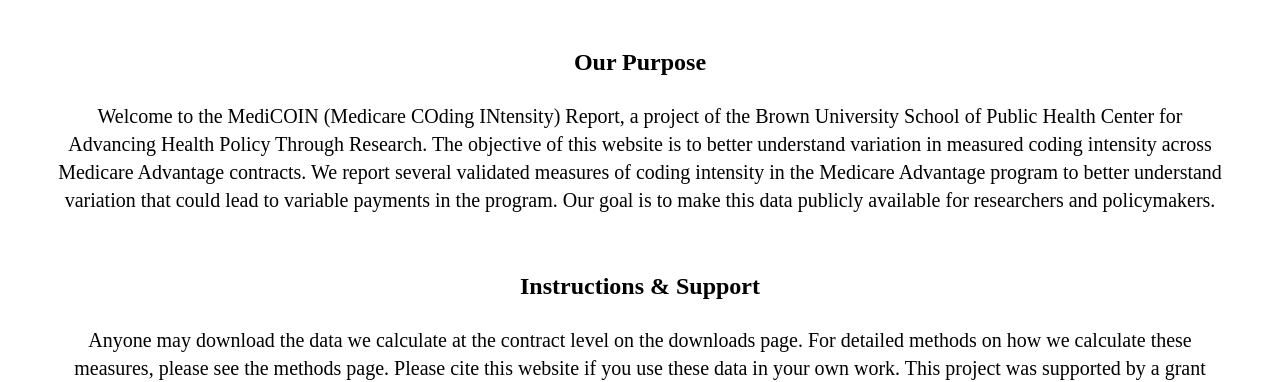
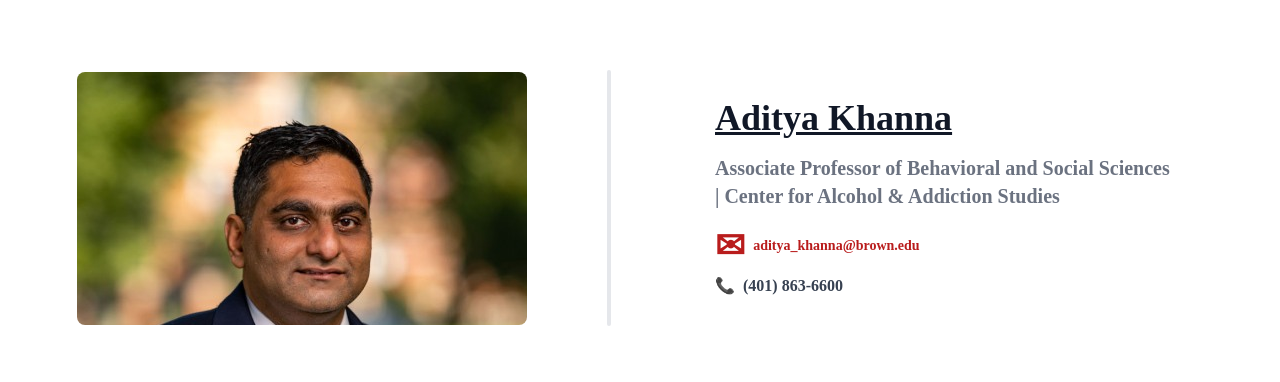
Before and after one commit to fullstackatbrown/khanna-lab, a Next.js app in the folder cadre-site/: page / in a window 1280 px wide. Shown: the part 801-1183 px from the top of the page. Built offline with nearby package versions, Linux system fonts and the light colour scheme; a web font is replaced by a local one.

Commit message:
feat: aditya img and bio

```diff
--- a/cadre-site/src/app/page.tsx
+++ b/cadre-site/src/app/page.tsx
@@ -1,5 +1,51 @@
 'use client';
 import React, { useState, useEffect } from 'react';
+import Image from 'next/image';
+
+function Aditya() {
+  return (
+    <div className="my-2 flex w-full flex-col items-center justify-center gap-x-8 md6:my-10 md6:flex-row md6:gap-x-20 md6:gap-y-6">
+      <div className="flex justify-center">
+        <Image
+          src="/khanna.jpg"
+          alt="Aditya Khanna"
+          width={450}
+          height={400}
+          draggable="false"
+          className="h-auto max-w-full rounded-lg object-none object-top"
+        />
+      </div>
+      <div className="hidden h-64 w-1 rounded bg-gray-200 md6:flex" />
+      <div className="w-full max-w-lg p-6 md6:w-3/5">
+        <div className="space-y-4">
+          <h1 className="text-2xl font-semibold text-gray-900 underline md6:text-4xl">
+            Aditya Khanna
+          </h1>
+
+          <p className="text-sm text-gray-500 sm:text-lg md6:text-xl">
+            Associate Professor of Behavioral and Social Sciences | Center for
+            Alcohol & Addiction Studies
+          </p>
+
+          <div className="text-base md6:space-y-2">
+            <a
+              href="mailto:aditya_khanna@brown.edu"
+              className="flex items-center gap-2 text-sm text-red-700 hover:text-red-800"
+            >
+              <span className="text-2xl md6:text-4xl">✉</span>
+              <span>aditya_khanna@brown.edu</span>
+            </a>
+
+            <div className="flex items-center gap-2 text-gray-700">
+              <span className="text-md">📞</span>
+              <span>(401) 863-6600</span>
+            </div>
+          </div>
+        </div>
+      </div>
+    </div>
+  );
+}
 
 export default function Page() {
   const [headerHeight, setHeaderHeight] = useState(0);
@@ -35,7 +81,8 @@
           </div> */}
         </div>
       </div>
-      <div className="mx-10 mb-[10vh] mt-[4vh] flex min-h-[10vh] flex-col items-center justify-center p-4 text-2xl font-bold">
+      <div className="mx-2 mb-[10vh] mt-[4vh] flex min-h-[10vh] flex-col items-center justify-center p-4 text-2xl font-bold sm:mx-10">
+        <Aditya></Aditya>
         <div className="flex w-[70%] justify-center text-center">
           <h1 className="mt-[2vh]"> Our Purpose </h1>
         </div>
--- a/cadre-site/src/app/ui/footer.tsx
+++ b/cadre-site/src/app/ui/footer.tsx
@@ -1,5 +1,6 @@
 import React from 'react';
 import Image from 'next/image';
+import Link from 'next/link';
 
 const Footer = () => {
   return (
@@ -70,6 +71,7 @@
         {/* Logo Column */}
         <div className="lg:col-span-5">
           <div className="flex justify-center lg:justify-end">
+            <Link href="/">
               <Image
                 src="/brownCadreLogo.png"
                 alt="Brown Cadre Logo"
@@ -78,6 +80,7 @@
                 draggable="false"
                 className="h-auto max-w-full"
               />
+            </Link>
           </div>
         </div>
       </div>
--- a/cadre-site/src/app/ui/nav-header.tsx
+++ b/cadre-site/src/app/ui/nav-header.tsx
@@ -50,9 +50,8 @@
       style={{ borderBottom: '3px solid rgb(255,255,255)' }}
     >
       <Link
-        className="fade-in-out-basic min-w-[185px] pl-1 text-[rgb(250,250,250)] hover:text-primary-gold md:pl-5"
-        href="https://sph.brown.edu/"
-        target="_blank"
+        className="fade-in-out-basic min-w-[185px] pl-1 text-[rgb(250,250,250)] hover:text-primary-gold sm:pl-5"
+        href="/"
       >
         <Image
           src="/brownHealthLogo.png"
@@ -94,7 +93,7 @@
       {/* Hamburger / Close Button */}
       <button
         onClick={toggleMenu}
-        className="pr-2 text-black focus:outline-none md:hidden md:pr-4"
+        className="pr-2 text-black focus:outline-none sm:pr-4 md:hidden"
       >
         <svg
           className={`h-9 w-9 transition-transform duration-300 ${
```
Also changed, not shown: cadre-site/public/khanna.jpg (added). Lines whose indentation alone changed are shown as unchanged.
